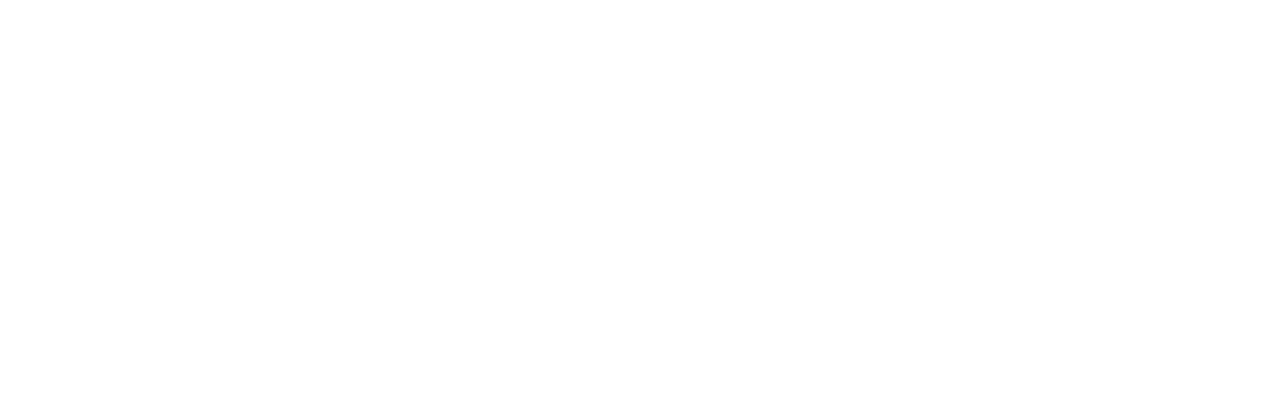
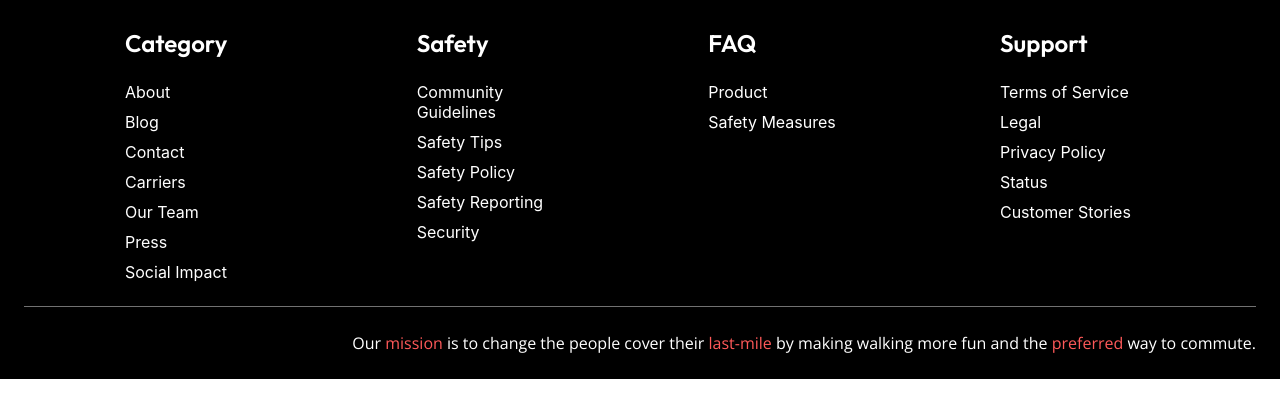
Before and after one commit to WalkingPal/walking-pal-web, a Next.js app: page / in a window 1280 px wide. Shown: the top 418 px of the page. Built offline with nearby package versions, Linux system fonts and the light colour scheme.

Commit message:
feat: footer component

```diff
--- a/components/Footer/Footer.tsx
+++ b/components/Footer/Footer.tsx
@@ -1,5 +1,66 @@
+import { Divider, Stack, Typography } from "@mui/material";
+import { FC } from "react";
+import { footerLinks } from "./footer-links";
 import styles from "./footer.module.scss";
+import { LinkContainer } from "./LinkContainer";
 
-export const Footer = ({}) => {
-	return <footer className={styles.footer}></footer>;
+export const Footer: FC = ({}) => {
+	return (
+    <Stack
+      gap='24px'
+      padding='24px'
+      bgcolor='#000000'
+      alignItems='center'
+      justifyContent='center'
+    >
+      <Stack
+        gap={{
+          xs: '24px',
+          sm: '48px',
+          md: '72px'
+        }}
+        direction='row'
+        flexWrap='wrap'
+        justifyContent='space-between'
+        width='100%'
+        maxWidth={1030}
+      >
+        { footerLinks.map(link => (
+          <LinkContainer
+            key={link.title}
+            footerLink={link}
+          />
+        )) }
+      </Stack>
+      <Divider
+        flexItem
+        color="grey"
+      />
+      <Stack
+        direction={{
+          xs: 'column',
+          md: 'row'
+        }}
+        justifyContent='space-between'
+        width='100%'
+      >
+        <Typography
+          color='white'
+          textAlign={{
+            xs: 'center',
+            md: 'right'
+          }}
+          flexGrow={1}
+        >
+          Our
+          <Typography component='span' color='#FF5959'>{' '}mission{' '}</Typography>
+          is to change the people cover their
+          <Typography component='span' color='#FF5959'>{' '}last-mile{' '}</Typography>
+          by making walking more fun and the
+          <Typography component='span' color='#FF5959'>{' '}preferred{' '}</Typography>
+          way to commute.
+        </Typography>
+      </Stack>
+    </Stack>
+  )
 };
--- /dev/null
+++ b/components/Footer/LinkContainer.tsx
@@ -0,0 +1,36 @@
+import { Stack, Typography } from "@mui/material";
+import { FC } from "react";
+import { IFooterLink } from "./footer-links";
+import { SubLink } from "./SubLink";
+
+interface Props {
+  footerLink: IFooterLink
+}
+
+export const LinkContainer: FC<Props> = ({footerLink}) => {
+  return (
+    <Stack
+      gap='20px'
+      // flexGrow={1}
+      width='100%'
+      maxWidth={155}
+    >
+      <Typography
+        variant='h6'
+        color='white'
+      >
+        {footerLink.title}
+      </Typography>
+      <Stack
+        gap='10px'
+      >
+        { footerLink.links.map(link => (
+          <SubLink
+            key={ link.name }
+            link={ link }
+          />
+        )) }
+      </Stack>
+    </Stack>
+  )
+}
--- /dev/null
+++ b/components/Footer/SubLink.tsx
@@ -0,0 +1,26 @@
+import { Stack, Typography } from "@mui/material";
+import Link from "next/link";
+import { FC } from "react";
+
+interface Props {
+  link: {
+    name: string
+    href: string
+  }
+}
+
+export const SubLink: FC<Props> = ({link}) => {
+  return (
+    <Link
+      href={link.href}
+      passHref
+    >
+      <Typography
+        variant='textMd'
+        color='white'
+      >
+        {link.name}
+      </Typography>
+    </Link>
+  )
+}
--- /dev/null
+++ b/components/Footer/footer-links.ts
@@ -0,0 +1,106 @@
+export interface IFooterLink {
+  title: string
+  links: {
+    name: string
+    href: string
+  } []
+}
+
+export const footerLinks: IFooterLink[] = [
+	{
+		title: "Category",
+    links: [
+      {
+        name: 'About',
+        href: '/about'
+      },
+      {
+        name: 'Blog',
+        href: '/blog'
+      },
+      {
+        name: 'Contact',
+        href: '/contact'
+      },
+      {
+        name: 'Carriers',
+        href: '/carriers'
+      },
+      {
+        name: 'Our Team',
+        href: '/team'
+      },
+      {
+        name: 'Press',
+        href: '/press'
+      },
+      {
+        name: 'Social Impact',
+        href: '/social-impact'
+      },
+    ]
+	},
+  {
+    title: 'Safety',
+    links: [
+      {
+        name: 'Community Guidelines',
+        href: '/community-guidelines'
+      },
+      {
+        name: 'Safety Tips',
+        href: '/safety-tips'
+      },
+      {
+        name: 'Safety Policy',
+        href: '/community-guidelines'
+      },
+      {
+        name: 'Safety Reporting',
+        href: '/community-guidelines'
+      },
+      {
+        name: 'Security',
+        href: '/community-guidelines'
+      },
+    ]
+  },
+  {
+    title: 'FAQ',
+    links: [
+      {
+        name: 'Product',
+        href: '/faq/product'
+      },
+      {
+        name: 'Safety Measures',
+        href: '/faq/safety-measures'
+      }
+    ]
+  },
+  {
+    title: 'Support',
+    links: [
+      {
+        name: 'Terms of Service',
+        href: '/tos'
+      },
+      {
+        name: 'Legal',
+        href: '/tos'
+      },
+      {
+        name: 'Privacy Policy',
+        href: '/tos'
+      },
+      {
+        name: 'Status',
+        href: '/tos'
+      },
+      {
+        name: 'Customer Stories',
+        href: '/tos'
+      },
+    ]
+  }
+];
--- a/pages/index.tsx
+++ b/pages/index.tsx
@@ -1,3 +1,4 @@
+import { Stack } from "@mui/material";
 import { Footer } from "components/Footer";
 import type { NextPage } from "next";
 import Head from "next/head";
@@ -5,17 +6,11 @@
 
 const Home: NextPage = () => {
 	return (
-		<div className={styles.container}>
-			<Head>
-				<title>WalkingPal</title>
-				<meta name="description" content="WalkingPal ka desc" />
-				<meta name="keywords" content="home, walking, pal, buddy, walk" />
-			</Head>
-
-			<main className={styles.main}></main>
-
-			<Footer />
-		</div>
+    <Stack
+      minHeight='100vh'
+    >
+      <Footer />
+    </Stack>
 	);
 };
 
```
